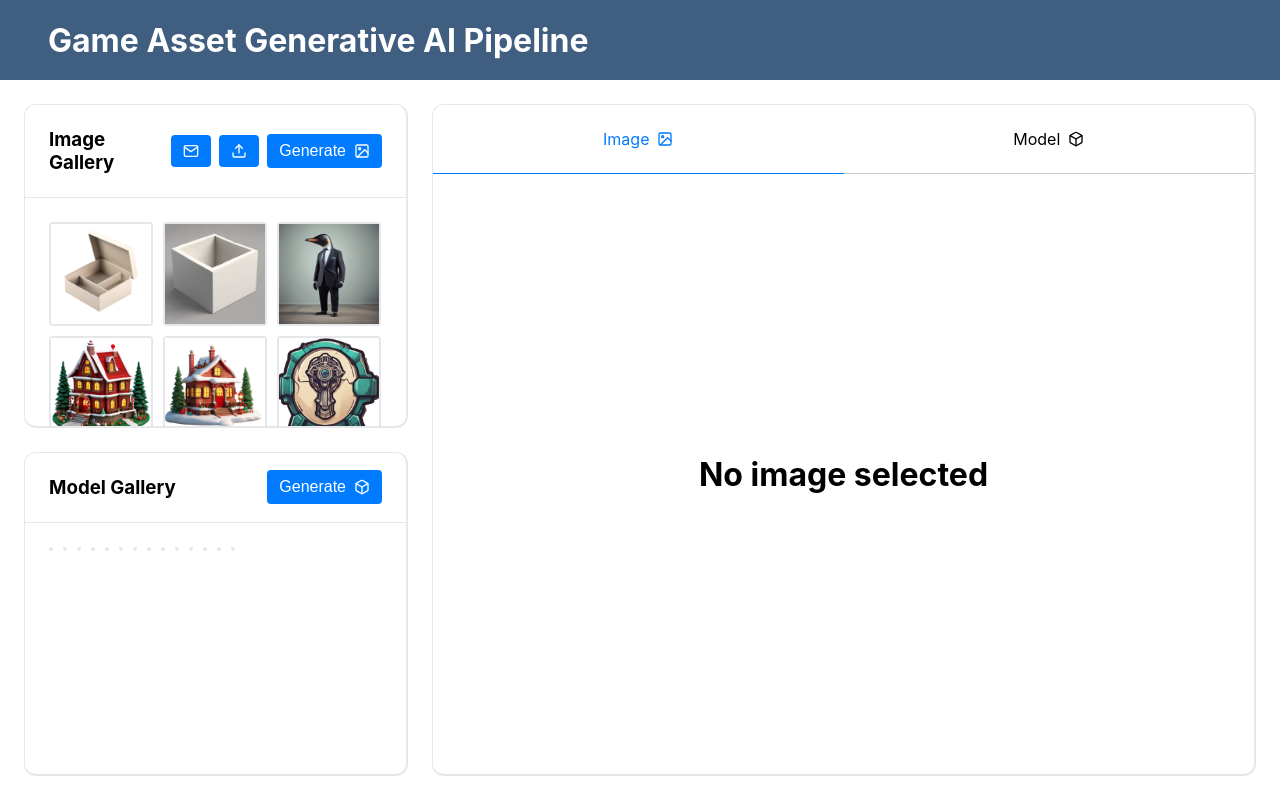
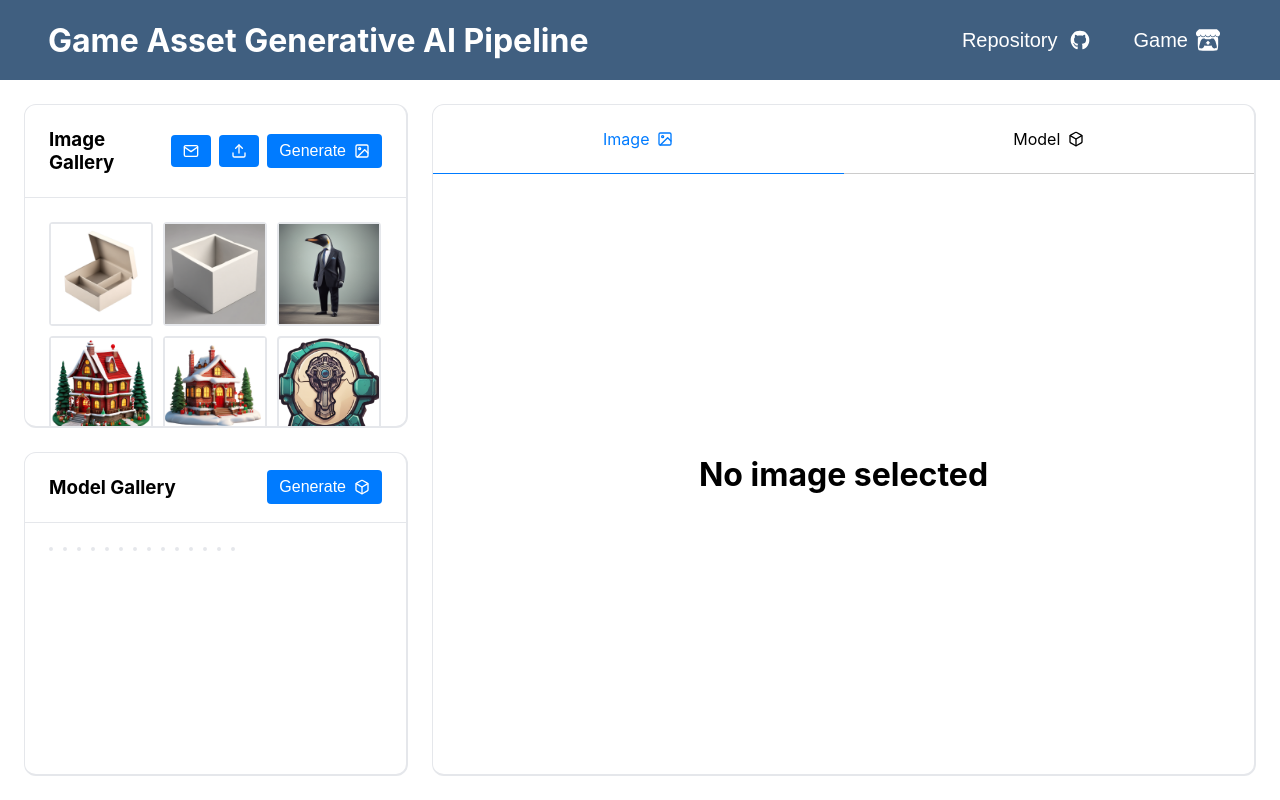
Before and after one commit to TZL0/gaga-pipeline, a React (Create React App) app in the folder cp4101-client/: page / in a window 1280 px wide. Built offline with nearby package versions, Linux system fonts and the light colour scheme; the HTML template or start-up script is replaced by a standard one.

Commit message:
Add links to nav bar

```diff
--- a/cp4101-client/src/App.js
+++ b/cp4101-client/src/App.js
@@ -7,6 +7,8 @@ import { saveAs } from 'file-saver';
 import './App.css';
 import './styles/theme.css';
 import './styles/global.css';
+import { ReactComponent as IconGithub } from './icons/github-svgrepo-com.svg';
+import { ReactComponent as IconItchIo } from './icons/itch-dot-io-svgrepo-com.svg';
 
 import { DEFAULT_CFG_STRENGTH, DEFAULT_GUIDANCE_SCALE, DEFAULT_IMAGE_HEIGHT, DEFAULT_IMAGE_WIDTH, DEFAULT_INFERENCE_STEPS, DEFAULT_MESH_SIMPLIFY_RATIO, DEFAULT_SLAT_STEPS, DEFAULT_SPARSE_CFG_STRENGTH, DEFAULT_SPARSE_STEPS, DEFAULT_TEXTURE_SIZE } from './constants.js';
 
@@ -485,6 +487,27 @@ function App() {
         }}
       >
         <h1>Game Asset Generative AI Pipeline</h1>
+        <div
+          style={{
+            display: 'flex',
+            flexDirection: 'row',
+            justifyContent: 'space-between',
+            gap: '1rem',
+          }}
+        >
+          <Button
+            style={{ background: 'transparent', fontSize: '1.25rem' }}
+            onClick={() => window.open("https://github.com/TZL0/gaga-pipeline", "_blank", "noreferrer")}
+          >
+            Repository <IconGithub style={{ width: '1.75rem', height: '1.75rem' }}/>
+          </Button>
+          <Button
+            style={{ background: 'transparent', fontSize: '1.25rem' }}
+            onClick={() => window.open("https://github.com/TZL0/gaga-pipeline", "_blank", "noreferrer")}
+          >
+            Game <IconItchIo style={{ width: '1.5rem', height: '1.5rem' }}/>
+          </Button>
+        </div>
       </div>
 
       <ErrorPopup
```
Also changed, not shown: cp4101-client/src/icons/github-svgrepo-com.svg (added), cp4101-client/src/icons/itch-dot-io-svgrepo-com.svg (added).
